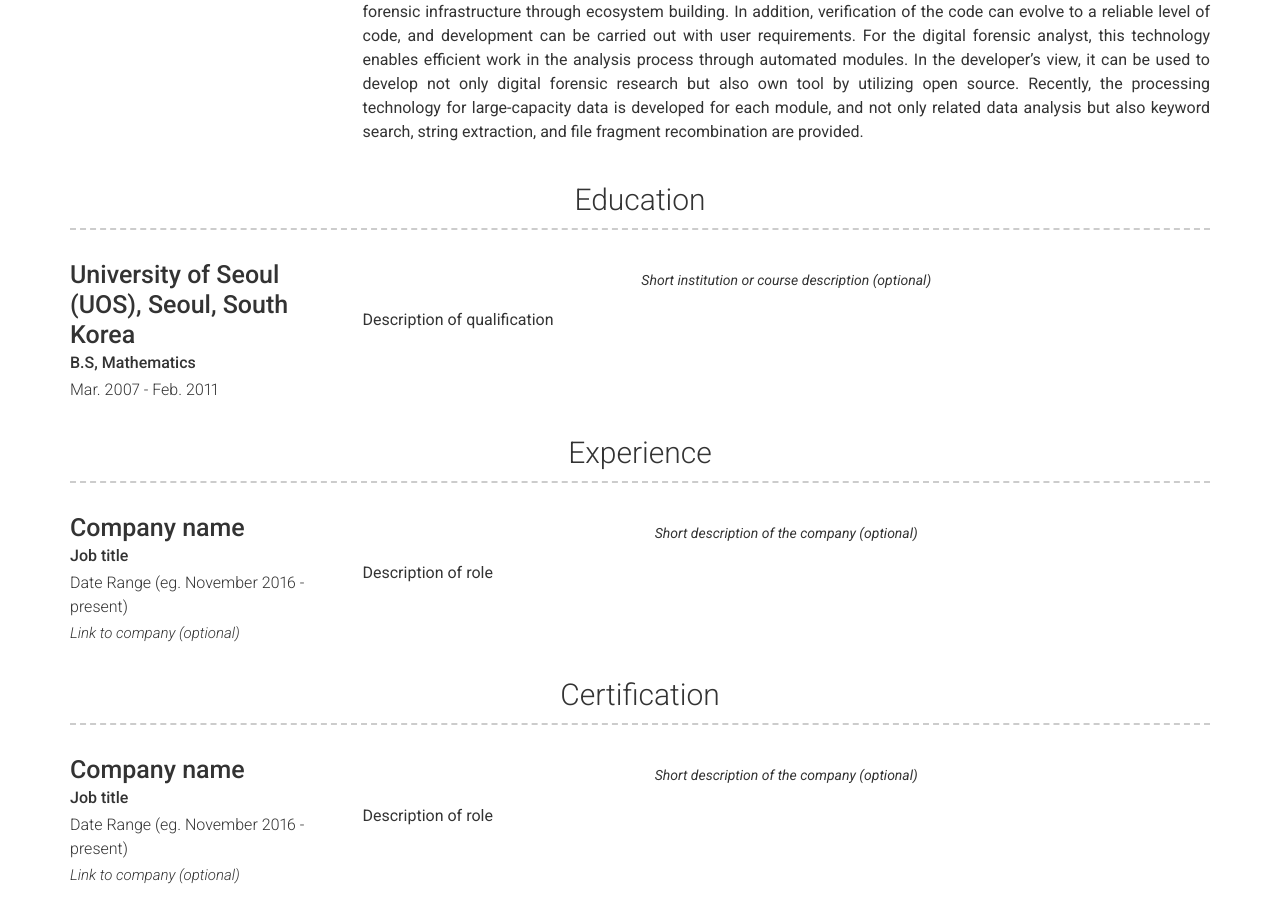
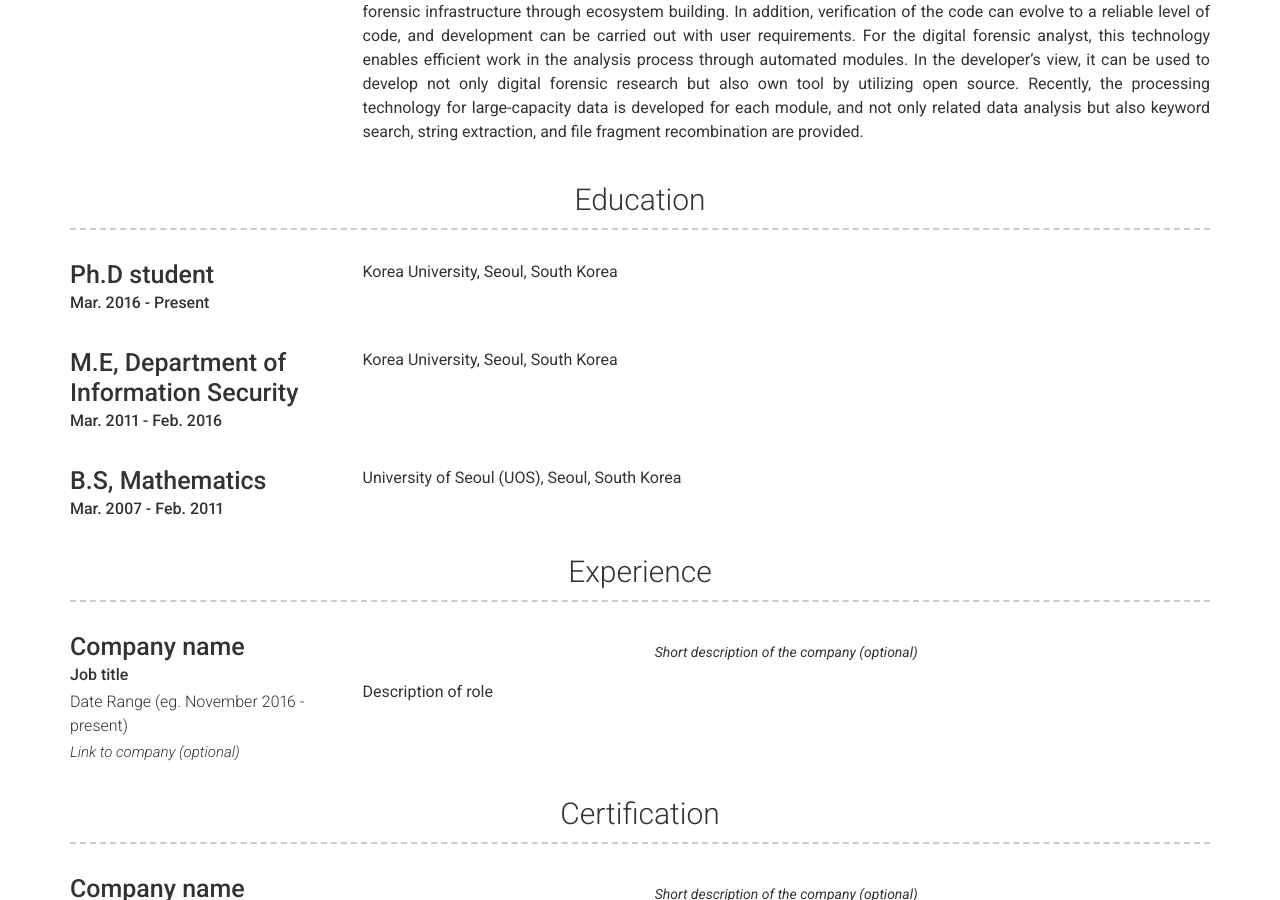
Before and after one commit to JaehyeokHan/jaehyeokhan.github.io, a Jekyll site: the page built from index.md, in a window 1280 px wide and 900 px high, scrolled down 679 px. Built offline with Jekyll 4.4.1, drawn with Linux system fonts in a browser that asks for light colours; nearby versions of some CDN libraries.

Commit message:
Update _config.yml

```diff
--- a/_config.yml
+++ b/_config.yml
@@ -81,31 +81,31 @@ content:
     layout: list
     content:
       - layout: left
-        title: Korea University, Seoul, South Korea
-        sub_title: Ph.D student
-        caption: Mar. 2016 - Present
-        quote: >
-          Short institution or course description (optional)
+        title: Ph.D student
+        sub_title: Mar. 2016 - Present
+#       caption:
+#       quote: >
+#         Short institution or course description (optional)
         description: | # this will include new lines to allow paragraphs
-          Description of qualification
-    content:
+          Korea University, Seoul, South Korea
+
       - layout: left
-        title: Korea University, Seoul, South Korea
-        sub_title: M.E, Department of Information Security
-        caption: Mar. 2011 - Feb. 2016
-        quote: >
-          Short institution or course description (optional)
+        title: M.E, Department of Information Security
+        sub_title: Mar. 2011 - Feb. 2016
+#       caption:
+#       quote: >
+#         Short institution or course description (optional)
         description: | # this will include new lines to allow paragraphs
-          Description of qualification
-    content:
+          Korea University, Seoul, South Korea
+
       - layout: left
-        title: University of Seoul (UOS), Seoul, South Korea
-        sub_title: B.S, Mathematics
-        caption: Mar. 2007 - Feb. 2011
-        quote: >
-          Short institution or course description (optional)
+        title: B.S, Mathematics
+        sub_title: Mar. 2007 - Feb. 2011
+#       caption:
+#       quote: >
+#         Short institution or course description (optional)
         description: | # this will include new lines to allow paragraphs
-          Description of qualification
+          University of Seoul (UOS), Seoul, South Korea
 
 
   - title: Experience
```
